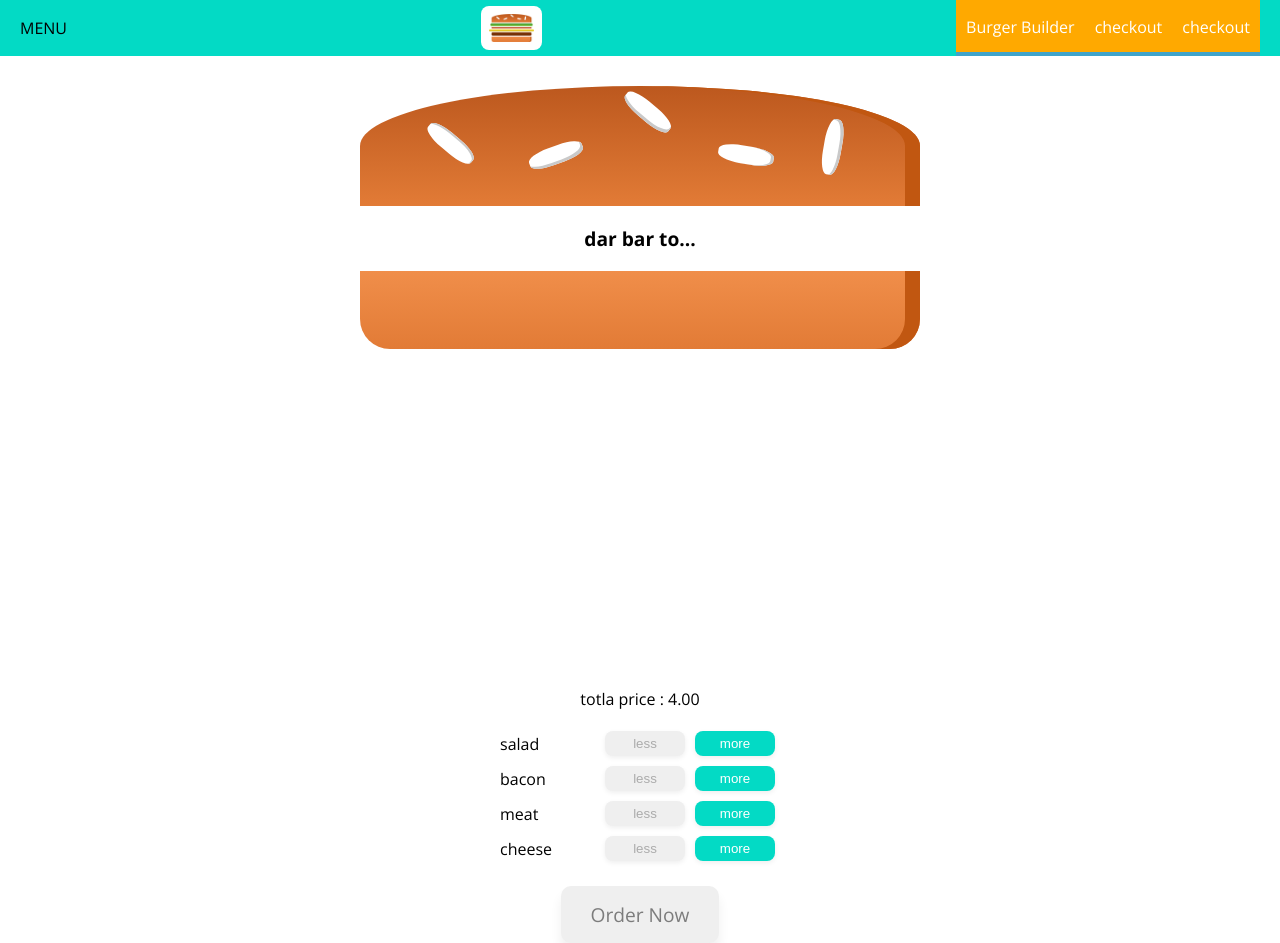
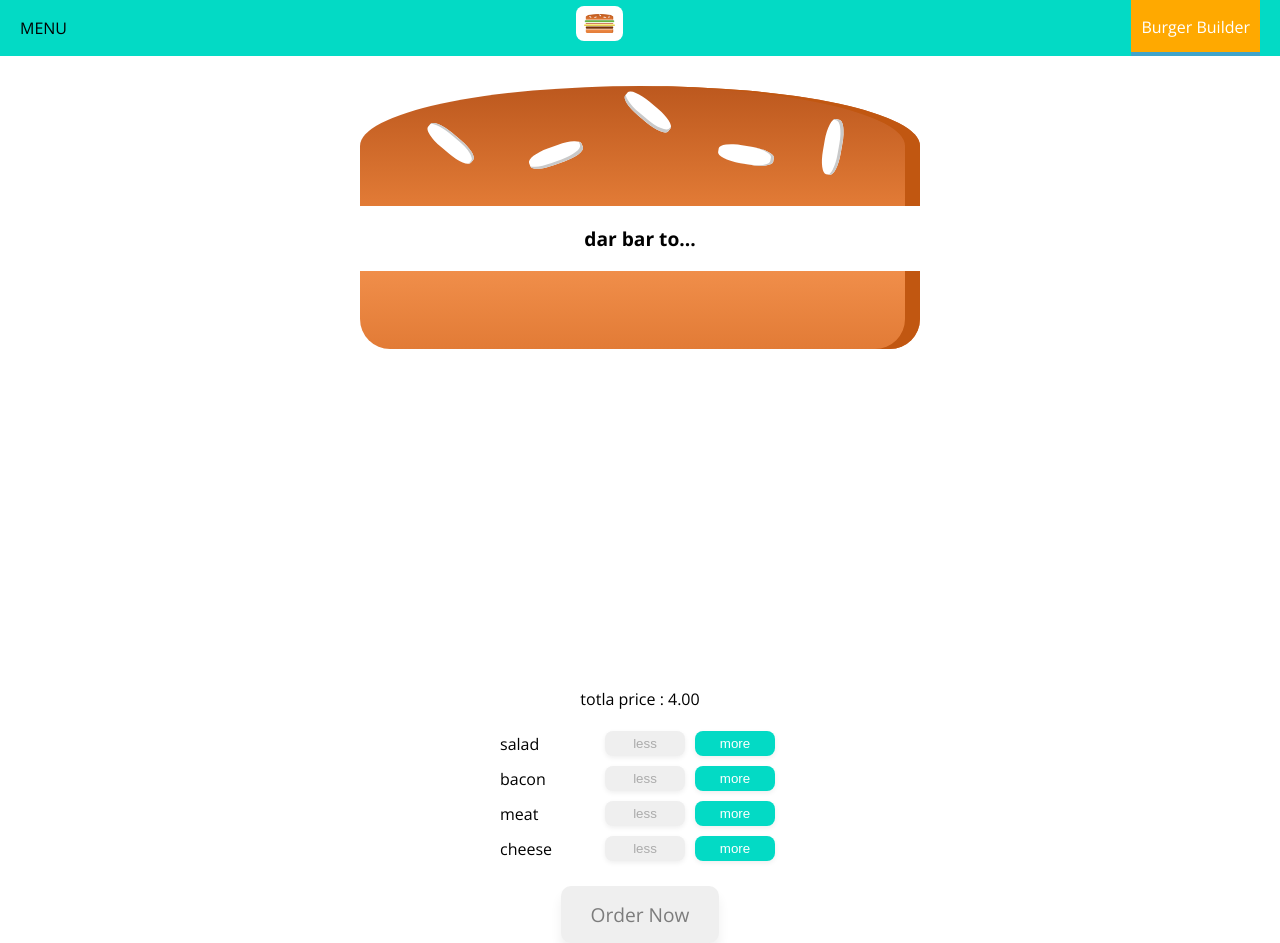
Before and after one commit to sahebmohammadi/burger-builder, a React (Create React App) app: page / in a window 1280 px wide. Built offline with nearby package versions, Linux system fonts and the light colour scheme.

Commit message:
toolbar display fixed

```diff
--- a/src/components/Layout/Layout.jsx
+++ b/src/components/Layout/Layout.jsx
@@ -1,11 +1,13 @@
 import React from "react";
 import ToolBar from "./../Navigation/ToolBar/ToolBar";
 import classes from "./Layout.module.css";
+import SideDrawer from "./../Navigation/SideDrawer/SideDrawer";
 
 const Layout = (props) => {
   return (
     <>
       <ToolBar />
+      <SideDrawer />
       {/* <div> Toolbar, SideRawer, BackDrop</div> */}
       <main className={classes.content}>{props.children}</main>
     </>
--- a/src/components/Navigation/NavigationItems/NavigationItem/NavigationItem.module.css
+++ b/src/components/Navigation/NavigationItems/NavigationItem/NavigationItem.module.css
@@ -1,25 +1,44 @@
 .navigationItem {
-  margin: 0;
-  display: flex;
-  align-items: center;
+  margin: 10px 0;
+  display: block;
   box-sizing: border-box;
-  height: 100%;
+  width: 100%;
 }
 
 .navigationItem a {
   color: white;
   text-decoration: none;
-  height: 100%;
-  padding: 16px 10px;
+  width: 100%;
   box-sizing: border-box;
-  border-bottom: 4px solid transparent;
   display: block;
 }
 
 .navigationItem a:hover,
 .navigationItem a:active,
 .navigationItem a.active {
+  color: #757575;
+}
+@media (min-width: 500px) {
+  .navigationItem {
+    margin: 0;
+    display: flex;
+    align-items: center;
+    height: 100%;
+    width: auto;
+  }
+
+  .navigationItem a {
+    height: 100%;
+    width: auto;
+    padding: 16px 10px;
+    border-bottom: 4px solid transparent;
+  }
+
+  .navigationItem a:hover,
+  .navigationItem a:active,
+  .navigationItem a.active {
     color: white;
-  background-color: #ffa900;
-  border-bottom: 4px solid #40a4cb;
+    background-color: #ffa900;
+    border-bottom: 4px solid #40a4cb;
+  }
 }
--- a/src/components/Navigation/NavigationItems/NavigationItems.jsx
+++ b/src/components/Navigation/NavigationItems/NavigationItems.jsx
@@ -7,12 +7,8 @@
       <NavigationItem link="/" isActive>
         Burger Builder
       </NavigationItem>
-      <NavigationItem link="/" isActive>
-        checkout
-      </NavigationItem>
-      <NavigationItem link="/" isActive>
-        checkout
-      </NavigationItem>
+      <NavigationItem link="/">checkout</NavigationItem>
+      <NavigationItem link="/">checkout</NavigationItem>
     </ul>
   );
 };
--- a/src/components/Navigation/NavigationItems/NavigationItems.module.css
+++ b/src/components/Navigation/NavigationItems/NavigationItems.module.css
@@ -3,6 +3,17 @@
   margin: 0;
   list-style: none;
   display: flex;
+  flex-flow: column;
   align-items: center;
   height: 100%;
 }
+
+@media (min-width: 500px) {
+  .navigationItems {
+    padding: 0;
+    margin: 0;
+    display: flex;
+    align-items: center;
+    height: 100%;
+  }
+}
--- /dev/null
+++ b/src/components/Navigation/SideDrawer/SideDrawer.jsx
@@ -0,0 +1,18 @@
+import React from "react";
+import Logo from "../../Logo/Logo";
+import NavigationItems from "./../NavigationItems/NavigationItems";
+import classes from "./SideDrawer.module.css";
+const SideDrawer = () => {
+  return (
+    <div className={classes.sideDrawer}>
+      <div className={classes.logo}>
+        <Logo />
+      </div>
+      <nav>
+        <NavigationItems />
+      </nav>
+    </div>
+  );
+};
+
+export default SideDrawer;
--- /dev/null
+++ b/src/components/Navigation/SideDrawer/SideDrawer.module.css
@@ -0,0 +1,29 @@
+.sideDrawer {
+  position: fixed;
+  width: 280px;
+  max-width: 70%;
+  height: 100%;
+  left: 0;
+  top: 0;
+  /* z-index > z-index of backdrop */
+  z-index: 200;
+  background-color: #efefef;
+  box-sizing: border-box;
+  padding: 32px 16px;
+  transition: transform 0.4s ease-in-out;
+}
+.open {
+  transform: translateX(0);
+}
+.cloose {
+  transform: translateX(-100%);
+}
+.logo {
+  height: 11%;
+  margin-bottom: 32px;
+}
+@media (min-width: 500px) {
+  .sideDrawer {
+    display: none;
+  }
+}
--- a/src/components/Navigation/ToolBar/ToolBar.jsx
+++ b/src/components/Navigation/ToolBar/ToolBar.jsx
@@ -6,8 +6,12 @@
   return (
     <header className={classes.ToolBar}>
       <div>MENU</div>
-      <Logo />
-      <NavigationItems />
+      <div className={classes.Logo}>
+        <Logo />
+      </div>
+      <nav className={classes.DesktopOnly}>
+        <NavigationItems />
+      </nav>
     </header>
   );
 };
--- a/src/components/Navigation/ToolBar/ToolBar.module.css
+++ b/src/components/Navigation/ToolBar/ToolBar.module.css
@@ -15,3 +15,12 @@
 .ToolBar nav {
   height: 100%;
 }
+.Logo {
+  height: 80%;
+}
+
+@media (max-width: 499px) {
+  .DesktopOnly {
+    display: none;
+  }
+}
```
